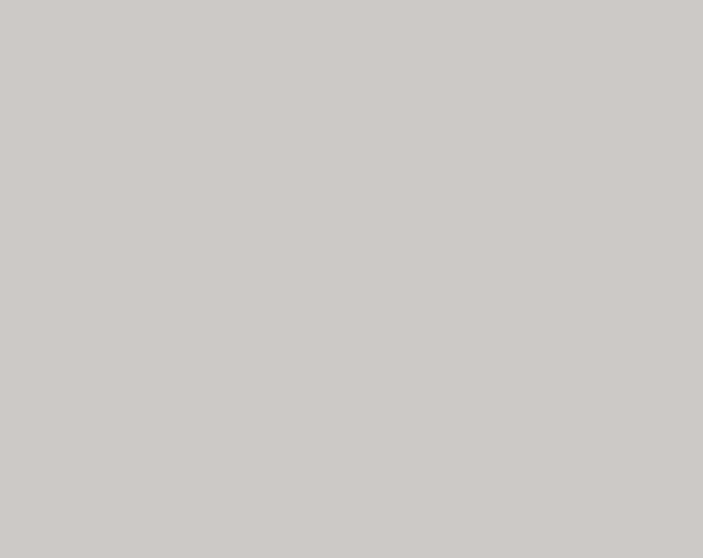
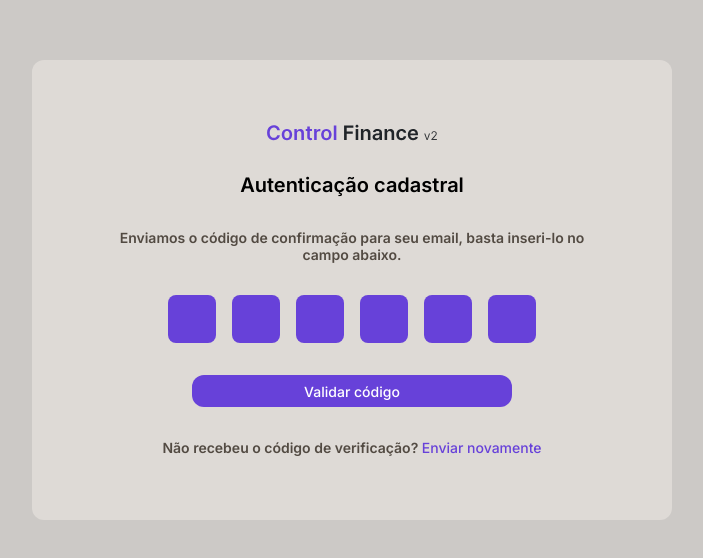
Before and after one commit to ismael-henrique-dev/Control-Finance-v2-Frontend, a React (Vite) app: page /auth in a window 1280 px wide. Before the commit this address had no page. Shown: the part 110-668 px from the top of the page, without its empty margins (288-991 px from the left). Built offline with nearby package versions, Linux system fonts and the light colour scheme.

Commit message:
auth created

```diff
--- a/src/Router.tsx
+++ b/src/Router.tsx
@@ -8,12 +8,14 @@ import { FinancialIncome } from "./pages/FinancialIncome"
 import { Goals } from "./pages/Goals"
 import { Profile } from "./pages/Profile"
 import { SingUp } from "./pages/SingIn"
+import { Auth } from "./pages/Auth"
 
 export function Router() {
   return (
     <Routes>
       <Route path="/login" element={<Login />} />
       <Route path="/singUp" element={<SingUp />} />
+      <Route path="/auth" element={<Auth />} />
 
       <Route path="" element={<DefaultLayout />}>
         <Route path="/" element={<Home />} />
--- a/src/components/Cards/GoalCard/SpeedDial/index.tsx
+++ b/src/components/Cards/GoalCard/SpeedDial/index.tsx
@@ -9,9 +9,9 @@ import {
   X,
 } from "lucide-react"
 import { Actions, Container } from "./styles"
-import { MouseOverProps } from ".."
+import { GoalCardProps } from ".."
 
-export function MouseOverPopover({ isGoalsPage }: MouseOverProps) {
+export function ClickPopover({ isGoalsPage }: GoalCardProps) {
   const [anchorEl, setAnchorEl] = React.useState<SVGSVGElement | null>(null)
   const [open, setOpen] = React.useState(false)
 
--- a/src/components/Cards/GoalCard/index.tsx
+++ b/src/components/Cards/GoalCard/index.tsx
@@ -1,13 +1,13 @@
 import { CircleDollarSign } from "lucide-react"
 import { useState } from "react"
 import { BarLinearProgress, ContainerCard } from "./styles"
-import { MouseOverPopover } from "./SpeedDial"
+import { ClickPopover } from "./SpeedDial"
 
-export interface MouseOverProps {
+export interface GoalCardProps {
   isGoalsPage: boolean
 }
 
-export function GoalCard({isGoalsPage}:MouseOverProps) {
+export function GoalCard({ isGoalsPage }: GoalCardProps) {
   const [progress, setProgress] = useState(60) // na real progress virá do backend
 
   return (
@@ -17,7 +17,9 @@ export function GoalCard({isGoalsPage}:MouseOverProps) {
           <CircleDollarSign size={32} />
           <strong>Juntar essa grana para viajar</strong>
         </div>
-        <MouseOverPopover isGoalsPage={isGoalsPage} />
+        <button>
+          <ClickPopover isGoalsPage={isGoalsPage} />
+        </button>
       </header>
       <span>Vencimento: 26/08/2025</span>
       <section>
--- a/src/components/Cards/GoalCard/styles.tsx
+++ b/src/components/Cards/GoalCard/styles.tsx
@@ -19,6 +19,14 @@ export const ContainerCard = styled.div`
     div {
       display: flex;
       gap: 0.75rem;
+    }
+
+    button {
+      border: none;
+      width: 1.5rem;
+      height: 1.5rem;
+      background-color: transparent;
+      cursor: pointer;
     }
 
     svg {
--- /dev/null
+++ b/src/pages/Auth/InputOTP/index.tsx
@@ -0,0 +1,203 @@
+import * as React from "react"
+import { Input as BaseInput } from "@mui/base/Input"
+import { Box } from "@mui/system"
+import { InputElement } from "./styles"
+
+function OTP({
+  separator,
+  length,
+  value,
+  onChange,
+}: {
+  separator: React.ReactNode
+  length: number
+  value: string
+  onChange: React.Dispatch<React.SetStateAction<string>>
+}) {
+  const inputRefs = React.useRef<HTMLInputElement[]>(
+    new Array(length).fill(null)
+  )
+
+  const focusInput = (targetIndex: number) => {
+    const targetInput = inputRefs.current[targetIndex]
+    targetInput.focus()
+  }
+
+  const selectInput = (targetIndex: number) => {
+    const targetInput = inputRefs.current[targetIndex]
+    targetInput.select()
+  }
+
+  const handleKeyDown = (
+    event: React.KeyboardEvent<HTMLInputElement>,
+    currentIndex: number
+  ) => {
+    switch (event.key) {
+      case "ArrowUp":
+      case "ArrowDown":
+      case " ":
+        event.preventDefault()
+        break
+      case "ArrowLeft":
+        event.preventDefault()
+        if (currentIndex > 0) {
+          focusInput(currentIndex - 1)
+          selectInput(currentIndex - 1)
+        }
+        break
+      case "ArrowRight":
+        event.preventDefault()
+        if (currentIndex < length - 1) {
+          focusInput(currentIndex + 1)
+          selectInput(currentIndex + 1)
+        }
+        break
+      case "Delete":
+        event.preventDefault()
+        onChange((prevOtp) => {
+          const otp =
+            prevOtp.slice(0, currentIndex) + prevOtp.slice(currentIndex + 1)
+          return otp
+        })
+
+        break
+      case "Backspace":
+        event.preventDefault()
+        if (currentIndex > 0) {
+          focusInput(currentIndex - 1)
+          selectInput(currentIndex - 1)
+        }
+
+        onChange((prevOtp) => {
+          const otp =
+            prevOtp.slice(0, currentIndex) + prevOtp.slice(currentIndex + 1)
+          return otp
+        })
+        break
+
+      default:
+        break
+    }
+  }
+
+  const handleChange = (
+    event: React.ChangeEvent<HTMLInputElement>,
+    currentIndex: number
+  ) => {
+    const currentValue = event.target.value
+    let indexToEnter = 0
+
+    while (indexToEnter <= currentIndex) {
+      if (
+        inputRefs.current[indexToEnter].value &&
+        indexToEnter < currentIndex
+      ) {
+        indexToEnter += 1
+      } else {
+        break
+      }
+    }
+    onChange((prev) => {
+      const otpArray = prev.split("")
+      const lastValue = currentValue[currentValue.length - 1]
+      otpArray[indexToEnter] = lastValue
+      return otpArray.join("")
+    })
+    if (currentValue !== "") {
+      if (currentIndex < length - 1) {
+        focusInput(currentIndex + 1)
+      }
+    }
+  }
+
+  const handleClick = (
+    event: React.MouseEvent<HTMLInputElement, MouseEvent>,
+    currentIndex: number
+  ) => {
+    selectInput(currentIndex)
+  }
+
+  const handlePaste = (
+    event: React.ClipboardEvent<HTMLInputElement>,
+    currentIndex: number
+  ) => {
+    event.preventDefault()
+    const clipboardData = event.clipboardData
+
+    // Check if there is text data in the clipboard
+    if (clipboardData.types.includes("text/plain")) {
+      let pastedText = clipboardData.getData("text/plain")
+      pastedText = pastedText.substring(0, length).trim()
+      let indexToEnter = 0
+
+      while (indexToEnter <= currentIndex) {
+        if (
+          inputRefs.current[indexToEnter].value &&
+          indexToEnter < currentIndex
+        ) {
+          indexToEnter += 1
+        } else {
+          break
+        }
+      }
+
+      const otpArray = value.split("")
+
+      for (let i = indexToEnter; i < length; i += 1) {
+        const lastValue = pastedText[i - indexToEnter] ?? " "
+        otpArray[i] = lastValue
+      }
+
+      onChange(otpArray.join(""))
+    }
+  }
+
+  return (
+    <Box sx={{ display: "flex", gap: "0.5rem", alignItems: "center" }}>
+      {new Array(length).fill(null).map((_, index) => (
+        <React.Fragment key={index}>
+          <BaseInput
+            slots={{
+              input: InputElement,
+            }}
+            aria-label={`Digit ${index + 1} of OTP`}
+            slotProps={{
+              input: {
+                ref: (ele) => {
+                  inputRefs.current[index] = ele!
+                },
+                onKeyDown: (event) => handleKeyDown(event, index),
+                onChange: (event) => handleChange(event, index),
+                onClick: (event) => handleClick(event, index),
+                onPaste: (event) => handlePaste(event, index),
+                value: value[index] ?? "",
+              },
+            }}
+          />
+          {index === length - 1 ? null : separator}
+        </React.Fragment>
+      ))}
+    </Box>
+  )
+}
+
+export function InputOTP() {
+  const [otp, setOtp] = React.useState("")
+
+  return (
+    <Box
+      sx={{
+        display: "flex",
+        flexDirection: "column",
+        gap: "12px",
+      }}
+    >
+      <OTP
+        separator={<span></span>}
+        value={otp}
+        onChange={setOtp}
+        length={6}
+      />
+    </Box>
+  )
+}
--- /dev/null
+++ b/src/pages/Auth/InputOTP/styles.ts
@@ -0,0 +1,27 @@
+import { styled } from "styled-components"
+
+export const InputElement = styled.input`
+  width: 3rem;
+  height: 3rem;
+  font-size: 1.25rem;
+  font-weight: 600;
+  line-height: 1.5;
+  padding: 8px 0px;
+  border-radius: 8px;
+  outline: none;
+  text-align: center;
+  color: ${(props) => props.theme.white};
+  background: ${(props) => props.theme.secundary};
+  border: none;
+
+  &:hover {
+  }
+
+  &:focus {
+  }
+
+  // firefox
+  &:focus-visible {
+    outline: 0;
+  }
+`
--- /dev/null
+++ b/src/pages/Auth/index.tsx
@@ -0,0 +1,22 @@
+import logoWhite from "../../assets/logo-white.svg"
+import { InputOTP } from "./InputOTP"
+import { AuthContainer } from "./styles"
+
+export function Auth() {
+  return (
+    <AuthContainer>
+      <img src={logoWhite} />
+      <strong>Autenticação cadastral</strong>
+      <p>
+        Enviamos o código de confirmação para seu email, basta inseri-lo no
+        campo abaixo.
+      </p>
+      <InputOTP />
+      <button>Validar código</button>
+      {/* Caso der erro */}
+      <p>
+        Não recebeu o código de verificação? <span>Enviar novamente</span>
+      </p>
+    </AuthContainer>
+  )
+}
--- /dev/null
+++ b/src/pages/Auth/styles.ts
@@ -0,0 +1,58 @@
+import styled from "styled-components"
+
+export const AuthContainer = styled.div`
+  position: fixed;
+  top: 50%;
+  left: 50%;
+  transform: translate(-50%, -50%);
+  border-radius: 12px;
+  background-color: ${(props) => props.theme.primaryGray};
+  display: flex;
+  flex-direction: column;
+  align-items: center;
+  justify-content: center;
+  margin: auto;
+  padding: 4rem;
+  gap: 2rem;
+
+  strong {
+    font-size: 1.25rem;
+    font-weight: 600;
+    color: ${(props) => props.theme.text};
+  }
+
+  p {
+    text-align: center;
+    font-size: 0.875rem;
+    font-weight: 600;
+    color: ${(props) => props.theme.terciaryGray};
+
+    span {
+      cursor: pointer;
+      color: ${(props) => props.theme.secundary};
+      font-weight: 500;
+    }
+  }
+
+  button {
+    border: 0;
+    background-color: ${(props) => props.theme.secundary};
+    display: flex;
+    align-items: center;
+    justify-content: center;
+    color: ${(props) => props.theme.white};
+    font-size: 0.875rem;
+    font-weight: 500;
+    width: 20rem;
+    height: 2rem;
+    border-radius: 12px;
+    cursor: pointer;
+  }
+
+  @media (max-width: 768px) {
+    & {
+      top: 10%;
+      transform: translate(-50%, 0%);
+    }
+  }
+`
```
